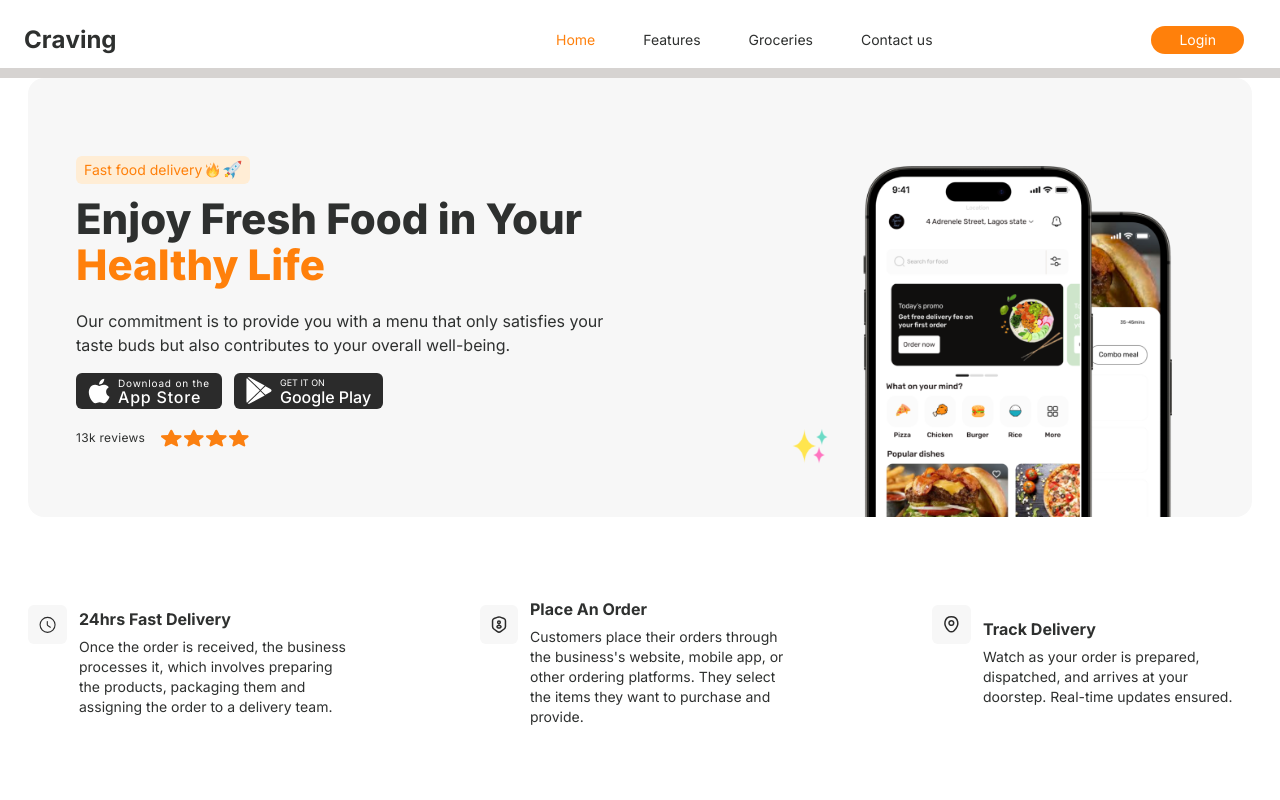
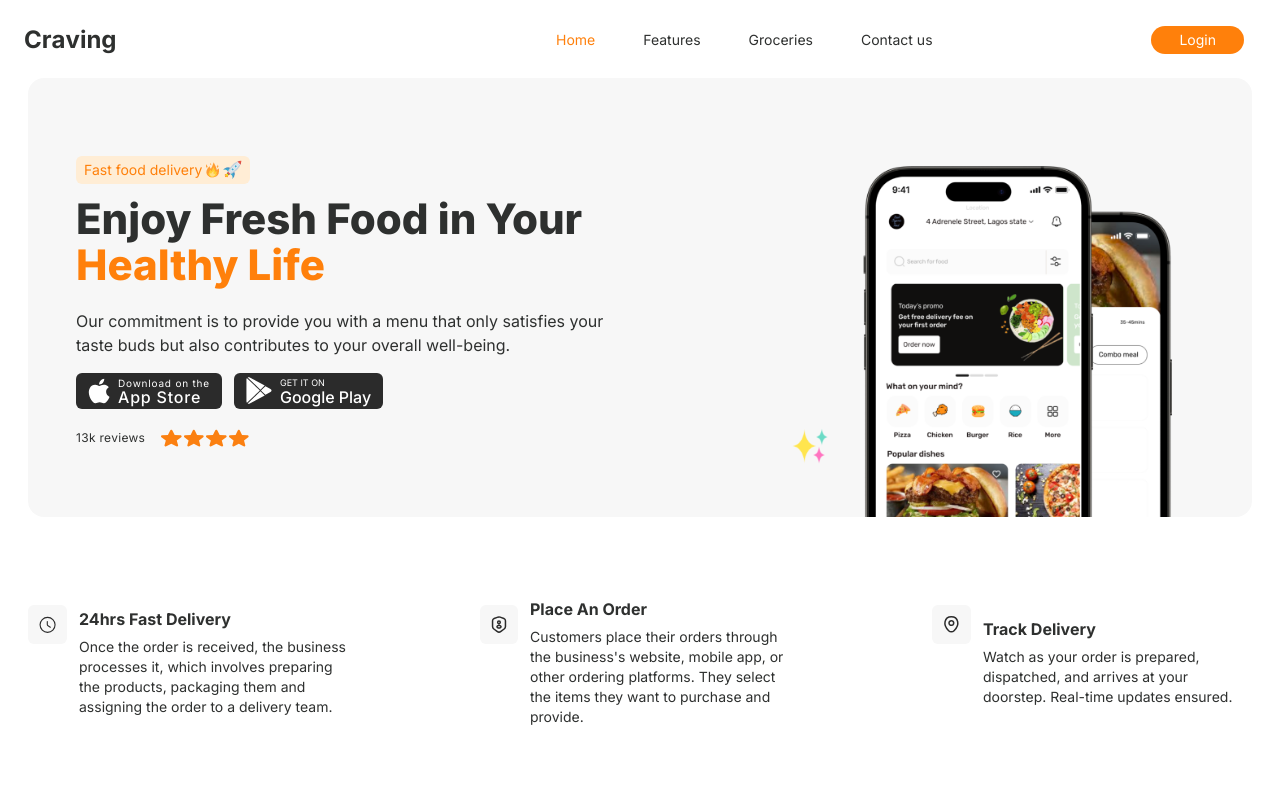
Before and after one commit to Heisdera/craving-food-landing-page, a React (Vite) app: page / in a window 1280 px wide. Shown: the top 800 px of the page. Built offline with nearby package versions, Linux system fonts and the light colour scheme.

Commit message:
Update Hero.jsx height

```diff
--- a/src/components/Hero.jsx
+++ b/src/components/Hero.jsx
@@ -3,7 +3,7 @@ import { fadeIn } from "../utils/variants";
 
 function Hero() {
   return (
-    <section className="mt-[78px] px-4 sm:px-7" id="home">
+    <section className="px-4 pt-[78px] sm:px-7" id="home">
       <div className="mx-auto flex max-w-[1225px] flex-col justify-between rounded-2xl bg-primary-color pl-5 pr-5 pt-2 md:flex-row md:pl-12 md:pr-20">
         <div className="self-center">
           <div className="flex flex-col gap-3 pt-7 sm:w-[90%] md:pt-0 lg:w-[80%] xl:w-[70%]">
```
